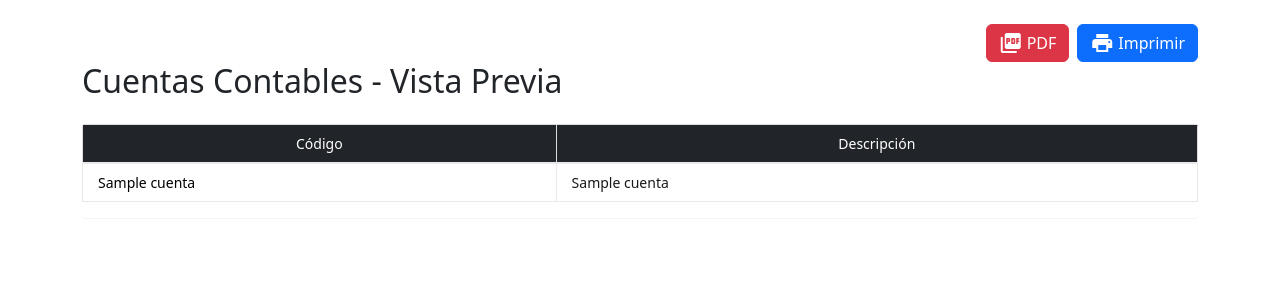
After one commit to DiFardo/sistema_contable_deventas_decompras, a Flask app: template templates/cuentas_imprimir.html in a window 1280 px wide. The commit adds this page. Shown: the top 300 px of the page. Run offline with Flask 3, Linux system fonts and the light colour scheme; the template is opened without the code that fills it: most values are stand-ins (such as "Sample title", 1, 10 or a date in 2020); some libraries are stand-ins or nearby versions.

Commit message:
cuentas, modificar personal y modulo personal

```diff
--- a/maestra_iniciar.py
+++ b/maestra_iniciar.py
@@ -9,6 +9,8 @@ from flask_jwt_extended import (
 import controladores.controlador_usuarios as controlador_usuarios
 import controladores.controlador_ventas as controlador_ventas
 import controladores.controlador_plantillas as controlador_plantillas
+import controladores.controlador_cuentas as controlador_cuentas
+
 from bd_conexion import obtener_conexion
 from controladores.controlador_cuentas import (
     obtener_todas_cuentas, obtener_cuentas_por_categoria_endpoint,
@@ -173,6 +175,13 @@ def index():
                 "titulo": "Módulo de ventas",
                 "descripcion": "Controla las operaciones de ventas y compras mediante transacciones comerciales de forma integrada.",
                 "url": url_for('productos'),
+                "clase_cuerpo": "card-body-modulo-ventas",
+                "clase_encabezado": "card-header-modulo-ventas"
+            },
+            {
+                "titulo": "Módulo de personal",
+                "descripcion": "Controla el mantenimiento de las cuentas del personl.",
+                "url": url_for('personal'),
                 "clase_cuerpo": "card-body-modulo-ventas",
                 "clase_encabezado": "card-header-modulo-ventas"
             }
@@ -1279,6 +1288,35 @@ def page_not_found(e):
 def prueba1():
     return render_template('prueba1.html')
 
+
+# maestra_iniciar.py
+
+@app.route("/cuentas_imprimir", methods=["GET"])
+@jwt_required()
+def cuentas_imprimir():
+    dni = get_jwt_identity()
+    usuario = controlador_usuarios.obtener_usuario(dni)
+    cuentas_data = controlador_cuentas.obtener_cuentas_con_nivel()  # Usamos la nueva función
+    breadcrumbs = [
+        {'name': 'Inicio', 'url': '/index'},
+        {'name': 'Cuentas contables', 'url': '/cuentas'},
+        {'name': 'Vista previa', 'url': '/cuentas_imprimir'}
+    ]
+    return render_template("cuentas_imprimir.html", cuentas=cuentas_data, breadcrumbs=breadcrumbs, usuario=usuario)
+
+
+# maestra_iniciar.py
+
+@app.route('/exportar_cuentas_pdf', methods=['GET'])
+@jwt_required()
+def exportar_cuentas_pdf():
+    try:
+        return controlador_cuentas.exportar_cuentas_pdf()
+    except Exception as e:
+        print(f"Error al exportar las cuentas a PDF: {e}")
+        return jsonify({'error': str(e)}), 500
+
+
 # Iniciar el servidor
 if __name__ == "__main__":
     app.run(host='0.0.0.0', port=8000, debug=True)
--- a/static/css/custom.css
+++ b/static/css/custom.css
@@ -72,8 +72,7 @@ h6,
 .h3,
 .h4 {
 	font-weight: 400;
-	line-height;
-	1.5em;
+	line-height: 1.5em;
 }
 
 p {
@@ -549,7 +548,7 @@ table.table td {
 }
 
 table.table th {
-	background-color: #f4f4f4; /* Color de fondo de los encabezados */
+	/* Color de fondo de los encabezados */
 	border-bottom: 2px solid #e9e9e9; /* Borde inferior de los encabezados */
 }
 
--- /dev/null
+++ b/templates/cuentas_imprimir.html
@@ -0,0 +1,130 @@
+<!-- cuentas_imprimir.html -->
+
+<!DOCTYPE html>
+<html lang="es">
+
+<head>
+    <meta charset="UTF-8">
+    <title>Cuentas Contables - Vista Previa</title>
+    <link href="https://fonts.googleapis.com/icon?family=Material+Icons" rel="stylesheet">
+    <link href="{{ url_for('static', filename='css/custom.css') }}" rel="stylesheet">
+    <link href="{{ url_for('static', filename='css/tabla_cuentas.css') }}" rel="stylesheet">
+    <link href="https://cdn.jsdelivr.net/npm/bootstrap@5.3.3/dist/css/bootstrap.min.css" rel="stylesheet">
+
+    <style>
+        th {
+            text-align: center;
+            vertical-align: middle;
+            font-weight: bold;
+        }
+
+        td.centered {
+            text-align: center;
+            vertical-align: middle;
+        }
+
+        .text-right {
+            text-align: right;
+        }
+
+        .text-center {
+            text-align: center;
+        }
+
+        /* Estilos para centrar el spinner dentro de la tabla */
+        .spinner-wrapper {
+            display: none;
+            position: absolute;
+            top: 50%;
+            left: 50%;
+            transform: translate(-50%, -50%);
+            z-index: 9999;
+        }
+
+        /* Cambiar el color del spinner */
+        .spinner-border {
+            color: #e73209 !important;
+            /* Color rojo para el spinner */
+        }
+
+        @media print {
+            body {
+                visibility: hidden;
+            }
+
+            .table-wrapper,
+            .table {
+                visibility: visible;
+                width: 100%;
+            }
+
+            .table-wrapper {
+                position: absolute;
+                top: 0;
+                left: 0;
+            }
+
+            @page {
+                size: landscape;
+            }
+        }
+    </style>
+</head>
+
+<body>
+    <div class="container mt-4">
+        <!-- Botones PDF e Imprimir -->
+        <div class="row btn-container">
+            <div class="col-12 d-flex justify-content-end">
+                <button class="btn btn-danger me-2 d-flex align-items-center" onclick="exportarPDF()">
+                    <i class="material-icons pdf-icon me-1">picture_as_pdf</i>
+                    PDF
+                </button>
+                <button class="btn btn-primary d-flex align-items-center" onclick="window.print()">
+                    <i class="material-icons me-1">print</i>
+                    Imprimir
+                </button>
+            </div>
+        </div>
+
+        <!-- Encabezado con título -->
+        <div class="row mb-3">
+            <div class="col-12">
+                <h2 class="text-left">Cuentas Contables - Vista Previa</h2>
+            </div>
+        </div>
+
+        <!-- Tabla de Cuentas -->
+        <div class="table-wrapper">
+            <table class="table table-bordered table-striped table-hover">
+                <thead class="table-dark">
+                    <tr style="background-color: black;">
+                        <th>Código</th>
+                        <th>Descripción</th>
+                    </tr>
+                </thead>
+                <tbody>
+                    {% for cuenta in cuentas %}
+                    <tr>
+                        <td>{{ cuenta[1] }}</td>
+                        <td >{{ cuenta[2] }}</td>
+                    </tr>
+                    {% endfor %}
+                </tbody>
+            </table>
+        </div>
+    </div>
+
+    <script src="{{ url_for('static', filename='js/jquery-3.3.1.min.js') }}"></script>
+    <script src="{{ url_for('static', filename='js/popper.min.js') }}"></script>
+    <script src="https://cdn.jsdelivr.net/npm/bootstrap@5.3.3/dist/js/bootstrap.bundle.min.js"></script>
+
+    <script>
+        function exportarPDF() {
+            // Redirigir a la URL de exportación
+            window.location.href = "/exportar_cuentas_pdf";
+        }
+    </script>
+</body>
+
+</html>
--- a/templates/personal.html
+++ b/templates/personal.html
@@ -48,8 +48,7 @@
   .input-group-text i {
     width: 1.5em; /* Fija un ancho */
     text-align: center; /* Alinea el ícono */
-    }
-
+  }
 </style>
 
 <div id="content">
@@ -130,7 +129,7 @@
                 data-dni="{{ usuario.dni }}"
                 data-nombre="{{ usuario.nombre }}"
                 data-apellido="{{ usuario.apellido }}"
-                data-rol="{{ usuario.rol }}">
+                data-rol="{{ usuario.rol_id }}">
                 <i class="material-icons" data-bs-toggle="tooltip" title="Editar">&#xE254;</i>
               </a>
               <a href="#" class="delete" data-bs-toggle="modal" data-bs-target="#deleteUserModal"
@@ -333,7 +332,6 @@
                 quitarError(input);
             }
         }
-
 
         nombreInput.addEventListener("input", function () {
             validarTexto(this);
```
Also changed, not shown: controladores/controlador_cuentas.py (+113 -0 lines), controladores/controlador_usuarios.py (+5 -2 lines), templates/cuentas.html (+9 -0 lines).
